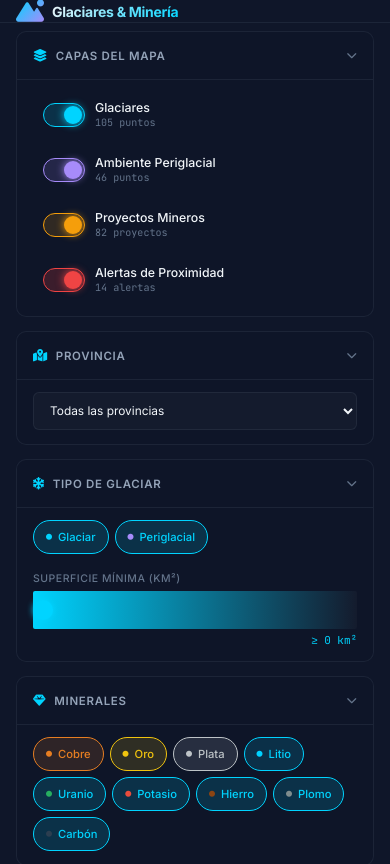
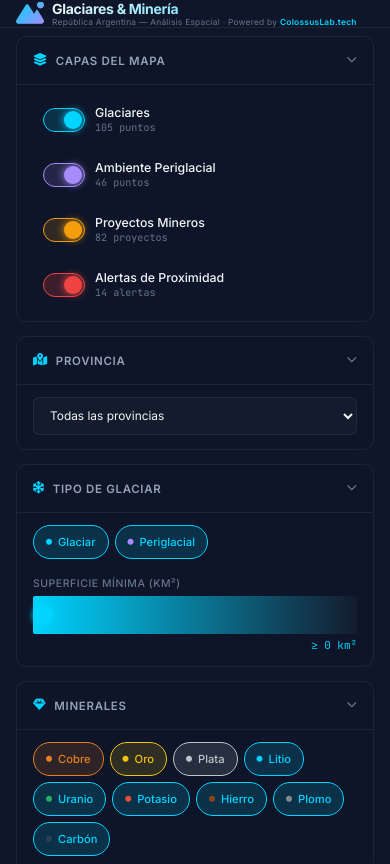
Before and after one commit to dantedeagostino-dot/dashboard-glaciares-mineria, a plain HTML site: page index.html in a window 390 px wide. Shown: the top 864 px of the page. Drawn offline with nearby package versions, Linux system fonts and the light colour scheme.

Commit message:
fix: show Powered by ColossusLab.tech on mobile header

```diff
--- a/css/styles.css
+++ b/css/styles.css
@@ -1019,7 +1019,7 @@ body {
   }
 
   .header-logo .subtitle {
-    display: none;
+    font-size: 0.6rem;
   }
 
   .dashboard {
```
